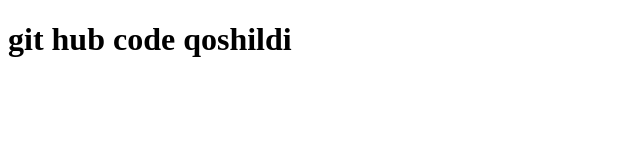
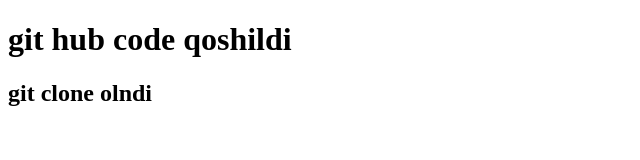
Before and after one commit to odiljon2730/test, a plain HTML site: page index.html in a window 1280 px wide. Shown: the whole page, without its empty margins (0-640 px from the left). Drawn offline with Linux system fonts and the light colour scheme.

Commit message:
git clone olindi

```diff
--- a/index.html
+++ b/index.html
@@ -6,6 +6,7 @@
     <title>Document</title>
   </head>
   <body>
-   <h1> git hub code qoshildi</h1>
+    <h1>git hub code qoshildi</h1>
+    <h2>git clone olndi</h2>
   </body>
 </html>
```
